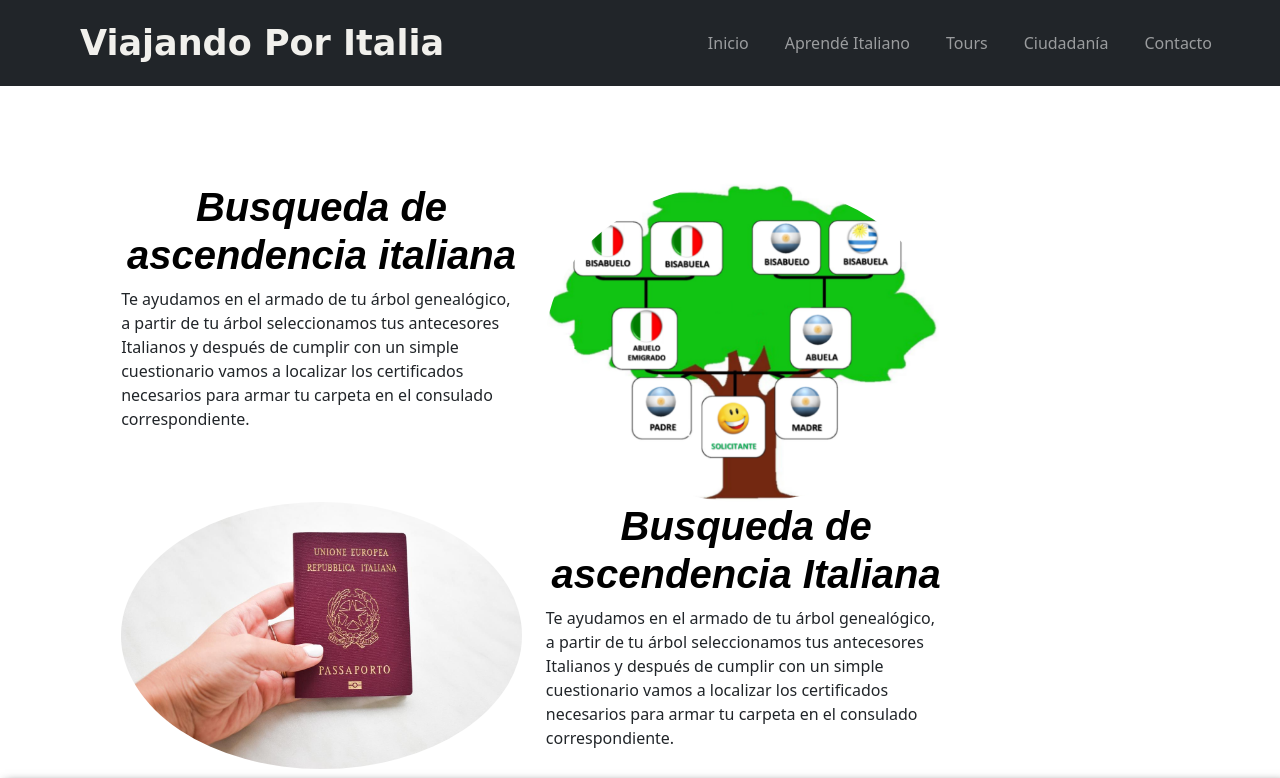
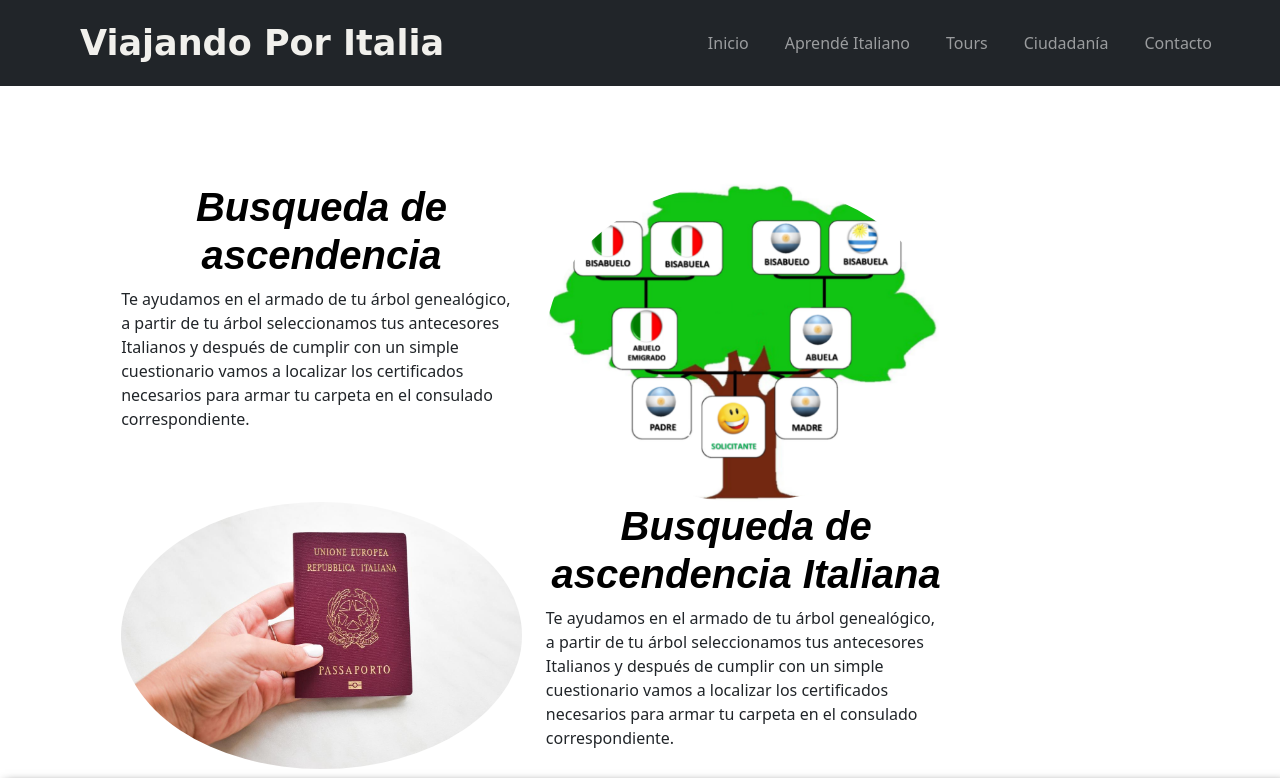
Before and after one commit to izavalamoreira/proyecto, a website: page Ciudadania.html in a window 1280 px wide. Shown: the top 778 px of the page. Drawn offline with nearby package versions, Linux system fonts and the light colour scheme; files that its build step writes are made by us from their sources; a web font is replaced by a local one.

Commit message:
tercer commit

```diff
--- a/Ciudadania.html
+++ b/Ciudadania.html
@@ -61,7 +61,7 @@
         <div class="row">
           <div class="col-sm-1"></div>
           <div class="col-12 col-sm-4">
-            <h4 class="tituloCiudadania">Busqueda de ascendencia italiana</h4>
+            <h4 class="tituloCiudadania">Busqueda de ascendencia </h4>
             <p>Te ayudamos en el armado de tu árbol genealógico, a partir de tu árbol seleccionamos tus antecesores
               Italianos y después de cumplir con un simple cuestionario vamos a localizar los certificados necesarios
               para armar tu carpeta en el consulado correspondiente.
```
Also changed, not shown: package.json (+8 -0 lines), 1 other file.
